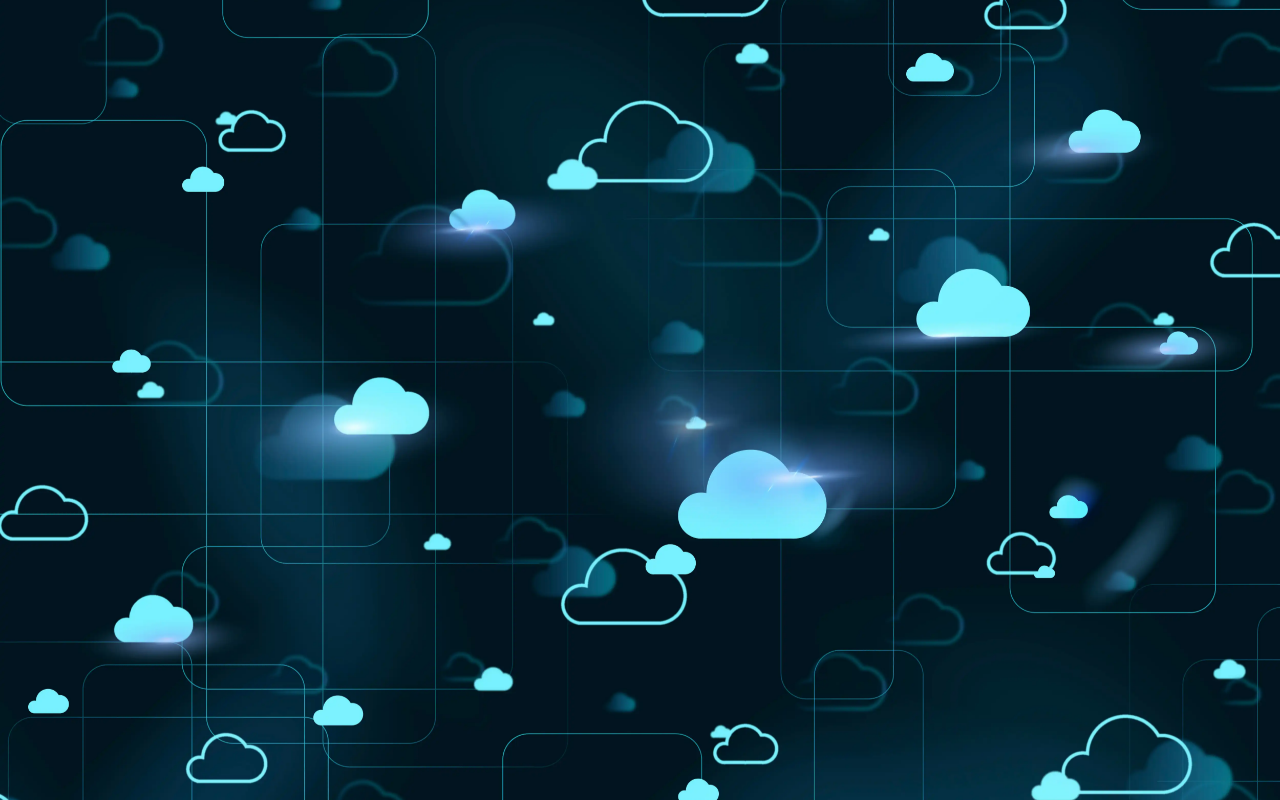
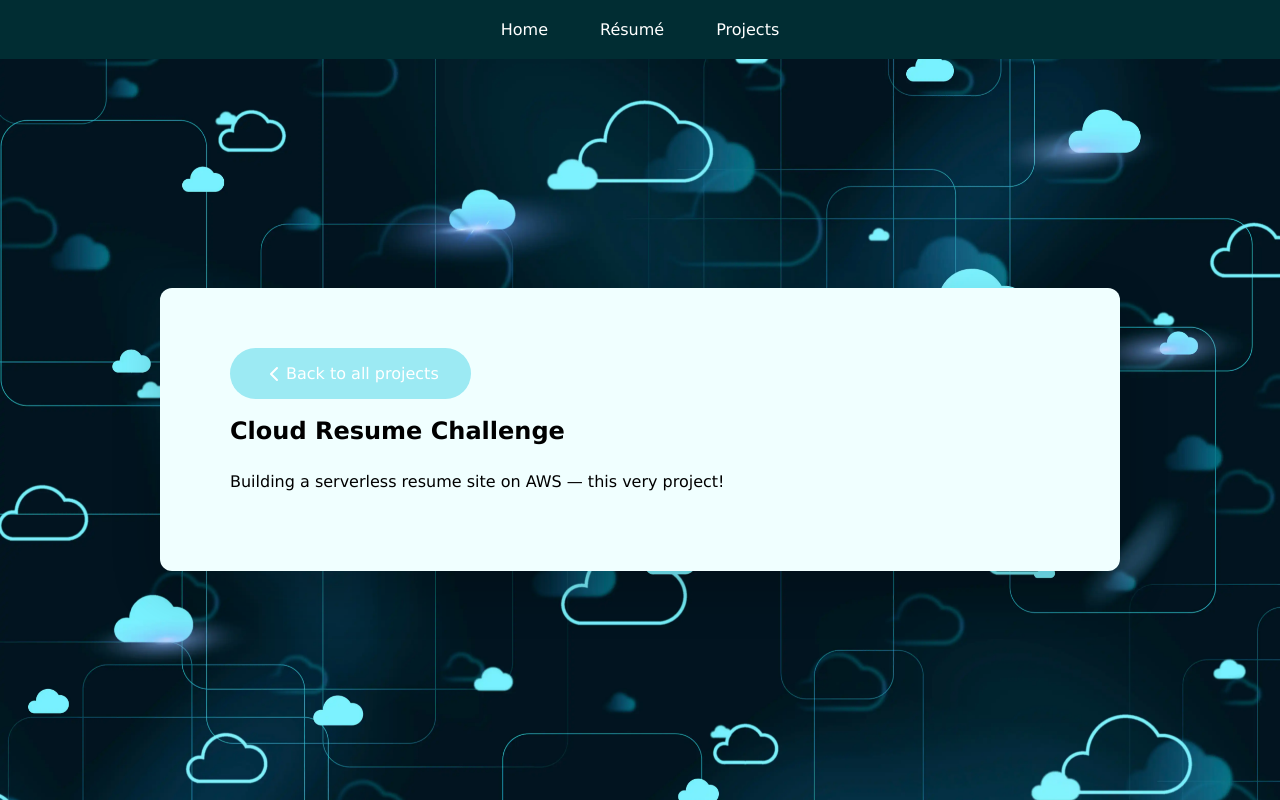
Before and after one commit to kamil-flow/cloud-resume-challenge, a React (Vite) app in the folder frontend/: page /project/cloud-resume-challenge in a window 1280 px wide. Before the commit this address had no page. Built offline with nearby package versions, Linux system fonts and the light colour scheme.

Commit message:
still fighting

```diff
--- a/frontend/package.json
+++ b/frontend/package.json
@@ -10,6 +10,7 @@
     "preview": "vite preview"
   },
   "dependencies": {
+    "lucide-react": "^0.556.0",
     "react": "^19.2.0",
     "react-dom": "^19.2.0",
     "react-router": "^7.9.6",
--- a/frontend/src/assets/stylesheet/default.css
+++ b/frontend/src/assets/stylesheet/default.css
@@ -76,7 +76,23 @@ div.content {
     line-height: 1.7;
 }
 
+ .bttn {
+    border-radius: 999px;
+    padding: 12px 32px;
+    background: rgb(156, 234, 243);
+    color: rgb(255, 255, 255);
+    align-self: flex-start;
+    text-decoration: none;
+    display: inline-flex;
+    flex-direction: row;
+    align-items: center;
+    width: auto;
+    margin-bottom: 12px;
 
+    &:hover {
+        text-decoration: underline;
+    }
+}
 
 /* Optional: make it truly centered vertically too (great for resumes) */
 @media (min-height: 700px) {
--- a/frontend/src/assets/stylesheet/pages/projects.css
+++ b/frontend/src/assets/stylesheet/pages/projects.css
@@ -12,24 +12,10 @@ body[location='projects'] {
 
         .project_info {
             display: flex;
-            flex-direction: column;
+            flex-direction: row;
             gap: 12px;
+            width: fit-content;
 
         }
-             a {
-                display: inline-block;
-                border-radius: 999px;
-                padding: 12px 32px;
-                background: rgb(0, 0, 0);
-                color: rgb(255, 255, 255);
-                align-self: flex-start;
-                text-decoration: none;
-                &:hover {
-                    text-decoration: underline;
-                }
-
-                }
-
-
     }
 }
--- a/frontend/src/components/ProjectItem.jsx
+++ b/frontend/src/components/ProjectItem.jsx
@@ -10,7 +10,7 @@ export default function ProjectItem({ project }) {
         <div className="project_info">
             <h2>{project.name}</h2>
             <p>{project.description}</p>
-            <NavLink to={`/project/${project.handle}`}>View Project Details</NavLink>
+            <NavLink className="bttn" to={`/project/${project.handle}`}>View Project Details</NavLink>
 
         </div>
 
--- a/frontend/src/data/projectsData.js
+++ b/frontend/src/data/projectsData.js
@@ -6,7 +6,7 @@ const projectsData = [
     name: 'Start with IT',
     handle: 'start-with-it',
     thumbnail: placeholder,
-    description: '15 October 2024, I started my first lesson about IT. This was a Google IT Support course.'
+    description: '15 October 2024, I started my first lesson about IT. This was a Google IT Support course. It took me 4 month to finish it. I get familiar with basic concepts of networking, hardware, and security'
   },
   {
     name: 'Kindle Highlights',
--- a/frontend/src/main.jsx
+++ b/frontend/src/main.jsx
@@ -16,7 +16,7 @@ createRoot(document.querySelector('main')).render(
         <Route path="/" element={<HomePage />} />
         <Route path="/resume" element={<ResumePage />} />
         <Route path="/projects" element={<ProjectsPage />} />
-        <Route path="/projects/:handle" element={<ProjectPage />} />
+        <Route path="/project/:handle" element={<ProjectPage />} />
       </Route>
     </Routes>
   </BrowserRouter>,
--- a/frontend/src/pages/ProjectPage.jsx
+++ b/frontend/src/pages/ProjectPage.jsx
@@ -2,13 +2,22 @@ import React from "react"
 import "css/pages/projects.css"
 import projectsData from "data/projectsData"
 
-import { useParams } from "react-router-dom"
+import { useParams } from "react-router-dom";
+import { ChevronLeft } from 'lucide-react';
+import { NavLink } from "react-router-dom";
 
 export default function ProjectPage() {
      const { handle } = useParams();
+     const project = projectsData.find(p => p.handle === handle);
   return (
         <>
+            <NavLink className='bttn' to={`/projects`}>
 
+                <ChevronLeft />
+                Back to all projects
+            </NavLink>
+            <h1>{project.name}</h1>
+            <p>{project.description}</p>
         </>
     )
 }
```
Also changed, not shown: 1 other file (tests, documents, lock files or other folders).
